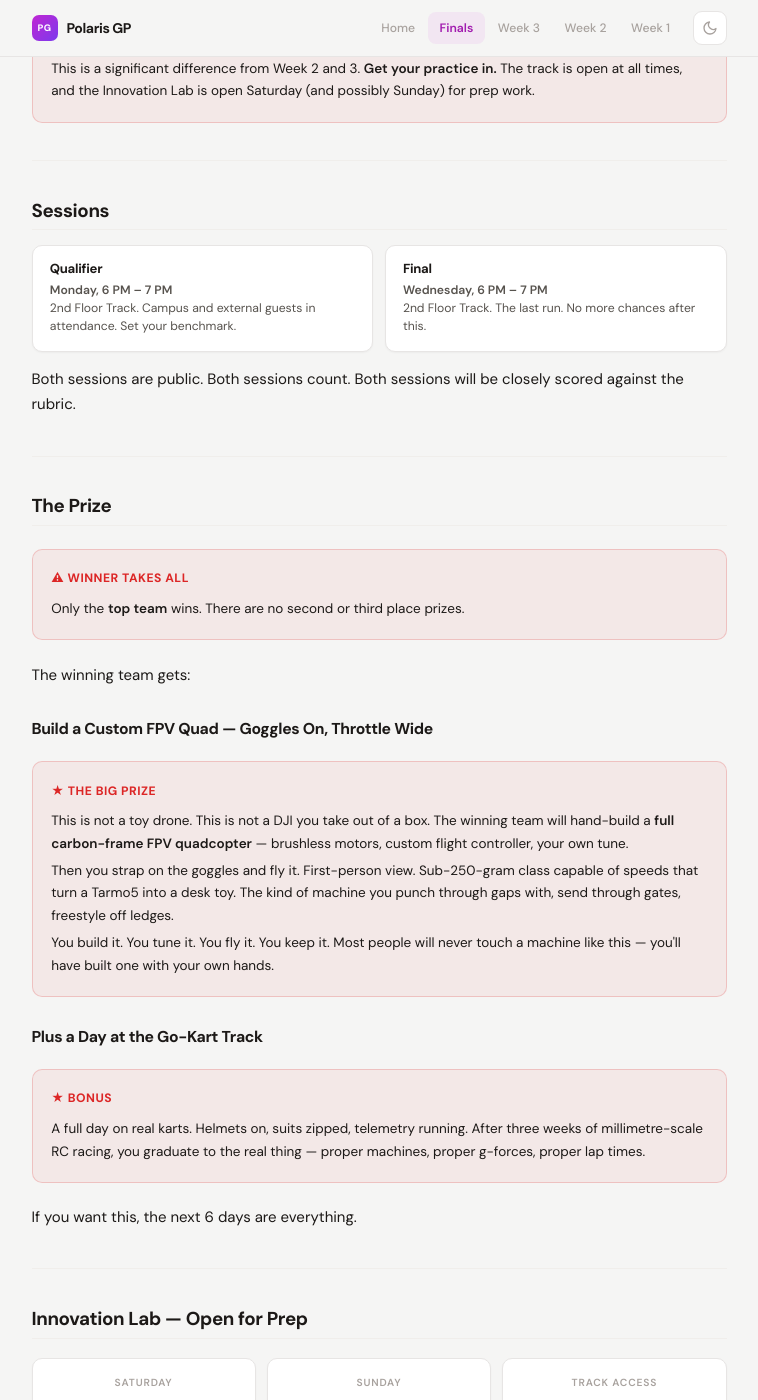
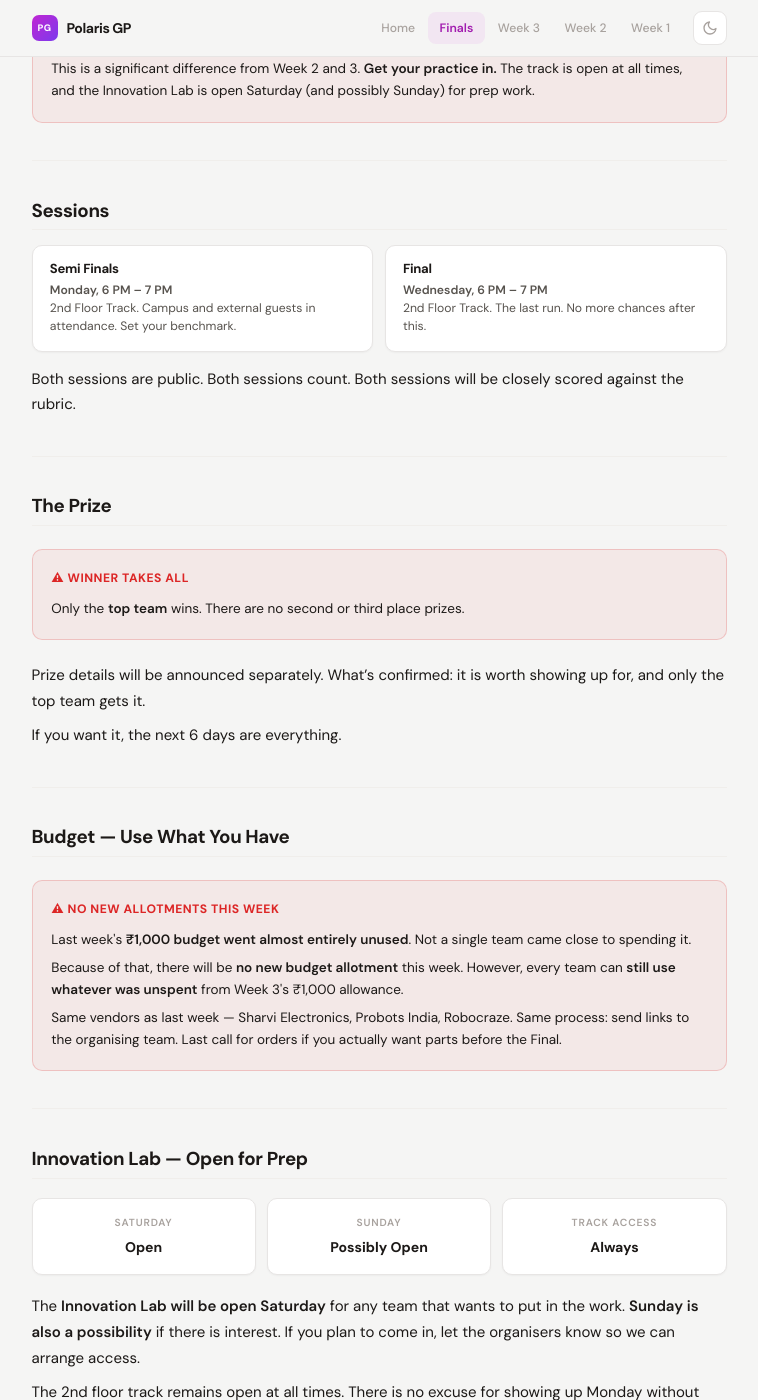
Before and after one commit to saikhurana98/polaris-tarmo5-docs, a Jekyll site: the page built from finals.md, in a window 1280 px wide and 1400 px high, scrolled down 622 px. Shown: the whole window, without its empty margins (261-1019 px from the left). Built offline with Jekyll 4.4.1, drawn with Linux system fonts in a browser that asks for light colours; some of the changed text lies outside the part shown.

Commit message:
Rename Qualifier to Semi Finals, defer prize, add budget note
- Qualifier renamed to Semi Finals across finals page and homepage
- FPV drone + go-kart prize details removed (TBA later) - winner-
  takes-all framing retained
- Added budget note: no new allotment this week since teams did
  not utilize Week 3's ₹1,000 budget; unspent funds can still be
  used via the same approved vendors

Co-Authored-By: Claude Opus 4.7 (1M context) <noreply@anthropic.com>

```diff
--- a/finals.md
+++ b/finals.md
@@ -1,6 +1,6 @@
 ---
 layout: default
-title: "Finals: Qualifier & Final Session"
+title: "Finals: Semi Finals & Final"
 permalink: /finals/
 ---
 
@@ -8,7 +8,7 @@ permalink: /finals/
   <h1>Finals — This Is It</h1>
   <div class="page-meta">
     <span class="meta-item">📅 May 11 – 13, 2026</span>
-    <span class="meta-item">🏁 Qualifier: Monday · Final: Wednesday</span>
+    <span class="meta-item">🏁 Semi Finals: Monday · Final: Wednesday</span>
     <span class="meta-item">📍 Track: 2nd Floor</span>
     <span class="badge badge-active">Active</span>
   </div>
@@ -20,7 +20,7 @@ permalink: /finals/
     <div class="info-value">5 Timed Laps</div>
   </div>
   <div class="info-item">
-    <div class="info-label">Qualifier</div>
+    <div class="info-label">Semi Finals</div>
     <div class="info-value">Monday, 6–7 PM</div>
   </div>
   <div class="info-item">
@@ -53,7 +53,7 @@ If you have been coasting, the room is about to find out.
 
 <div class="card-grid">
   <div class="card-sm">
-    <h4>Qualifier</h4>
+    <h4>Semi Finals</h4>
     <p><strong>Monday, 6 PM – 7 PM</strong><br>2nd Floor Track. Campus and external guests in attendance. Set your benchmark.</p>
   </div>
   <div class="card-sm">
@@ -73,25 +73,20 @@ Both sessions are public. Both sessions count. Both sessions will be closely sco
   <p>Only the <strong>top team</strong> wins. There are no second or third place prizes.</p>
 </div>
 
-The winning team gets:
+Prize details will be announced separately. What's confirmed: it is worth showing up for, and only the top team gets it.
 
-### Build a Custom FPV Quad — Goggles On, Throttle Wide
+If you want it, the next 6 days are everything.
+
+---
+
+## Budget — Use What You Have
 
 <div class="callout callout-critical">
-  <div class="callout-title">★ The Big Prize</div>
-  <p>This is not a toy drone. This is not a DJI you take out of a box. The winning team will hand-build a <strong>full carbon-frame FPV quadcopter</strong> — brushless motors, custom flight controller, your own tune.</p>
-  <p>Then you strap on the goggles and fly it. First-person view. Sub-250-gram class capable of speeds that turn a Tarmo5 into a desk toy. The kind of machine you punch through gaps with, send through gates, freestyle off ledges.</p>
-  <p>You build it. You tune it. You fly it. You keep it. Most people will never touch a machine like this — you'll have built one with your own hands.</p>
+  <div class="callout-title">⚠ No New Allotments This Week</div>
+  <p>Last week's <strong>₹1,000 budget went almost entirely unused</strong>. Not a single team came close to spending it.</p>
+  <p>Because of that, there will be <strong>no new budget allotment</strong> this week. However, every team can <strong>still use whatever was unspent</strong> from Week 3's ₹1,000 allowance.</p>
+  <p>Same vendors as last week — Sharvi Electronics, Probots India, Robocraze. Same process: send links to the organising team. Last call for orders if you actually want parts before the Final.</p>
 </div>
-
-### Plus a Day at the Go-Kart Track
-
-<div class="callout callout-critical">
-  <div class="callout-title">★ Bonus</div>
-  <p>A full day on real karts. Helmets on, suits zipped, telemetry running. After three weeks of millimetre-scale RC racing, you graduate to the real thing — proper machines, proper g-forces, proper lap times.</p>
-</div>
-
-If you want this, the next 6 days are everything.
 
 ---
 
```
Also changed, not shown: index.md (+2 -2 lines).
